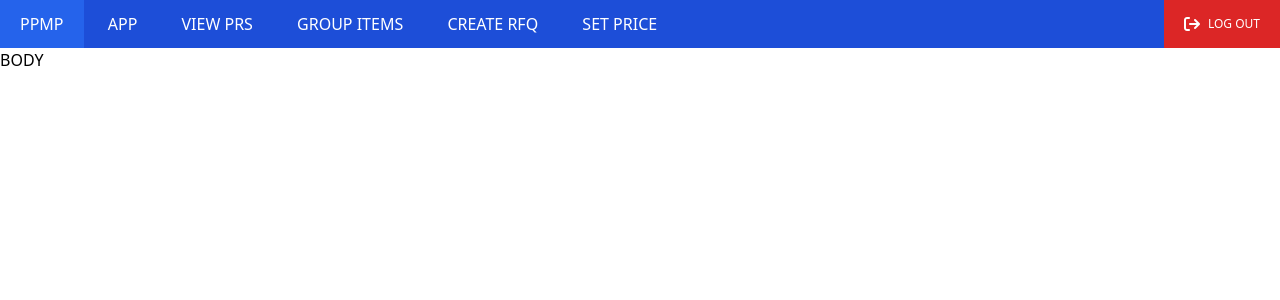
After one commit to eSmooothie/procurement_system, a Django app: template ppmp/templates/ppmp/ppmp.html in a window 1280 px wide. The commit adds this page. Shown: the top 300 px of the page. Run offline with Django 4.2, Linux system fonts and the light colour scheme; the template is opened without the code that fills it, so the values that code supplies are empty; some libraries are stand-ins or nearby versions.

Commit message:
Set up homepage and update db

```diff
--- /dev/null
+++ b/ppmp/templates/ppmp/menu.html
@@ -0,0 +1,21 @@
+
+<div class="">
+    <div class=" bg-blue-700 text-white font-medium flex justify-between">
+        <div class="">
+            <button class="px-5 py-3 hover:bg-blue-600 uppercase">PPMP</button>
+            <button class="px-5 py-3 hover:bg-blue-600 uppercase">APP</button>
+            <button class="px-5 py-3 hover:bg-blue-600 uppercase">view prs</button>
+            <button class="px-5 py-3 hover:bg-blue-600 uppercase">group items</button>
+            <button class="px-5 py-3 hover:bg-blue-600 uppercase">create rfq</button>
+            <button class="px-5 py-3 hover:bg-blue-600 uppercase">set price</button>
+        </div>
+        <div>
+            <a href="{% url 'logout_user' %}" class=" min-h-full">
+                <button class="px-5 py-3 bg-red-600 hover:bg-red-500 uppercase flex items-center min-h-full space-x-2">
+                    <i class="fa-solid fa-arrow-right-from-bracket"></i>
+                    <span class="text-xs">log out</span>
+                </button>
+            </a>
+        </div>
+    </div>
+</div>
--- a/ppmp/templates/ppmp/home.html
+++ b/ppmp/templates/ppmp/ppmp.html
@@ -1,6 +1,9 @@
 {% include "theme/header.html" %}
 <div>
-    <p>DONE</p>
-    <a href="{% url 'logout_user' %}">Logout</a>
+    {% include "ppmp/menu.html" %}
+
+    <div>
+        <h1>BODY</h1>
+    </div>
 </div>
 {% include "theme/footer.html" %}
--- a/ppmp/views.py
+++ b/ppmp/views.py
@@ -14,7 +14,7 @@ def index(request):
 
     return render(
         request=request,
-        template_name='ppmp/home.html',
+        template_name='ppmp/ppmp.html',
         context=context
         )
 
--- a/theme/static/css/dist/styles.css
+++ b/theme/static/css/dist/styles.css
@@ -816,6 +812,10 @@ select {
   height: 1rem;
 }
 
+.min-h-full {
+  min-height: 100%;
+}
+
 .min-h-screen {
   min-height: 100vh;
 }
@@ -844,12 +840,18 @@ select {
   align-items: center;
 }
 
-.justify-end {
-  justify-content: flex-end;
+.justify-center {
+  justify-content: center;
 }
 
-.justify-center {
-  justify-content: center;
+.justify-between {
+  justify-content: space-between;
+}
+
+.space-x-2 > :not([hidden]) ~ :not([hidden]) {
+  --tw-space-x-reverse: 0;
+  margin-right: calc(0.5rem * var(--tw-space-x-reverse));
+  margin-left: calc(0.5rem * calc(1 - var(--tw-space-x-reverse)));
 }
 
 .space-y-6 > :not([hidden]) ~ :not([hidden]) {
@@ -920,14 +912,9 @@ select {
   background-color: rgb(29 78 216 / var(--tw-bg-opacity));
 }
 
-.bg-gray-100 {
+.bg-red-600 {
   --tw-bg-opacity: 1;
-  background-color: rgb(243 244 246 / var(--tw-bg-opacity));
-}
-
-.bg-white {
-  --tw-bg-opacity: 1;
-  background-color: rgb(255 255 255 / var(--tw-bg-opacity));
+  background-color: rgb(220 38 38 / var(--tw-bg-opacity));
 }
 
 .px-5 {
@@ -982,6 +964,11 @@ select {
   line-height: 1;
 }
 
+.text-xs {
+  font-size: 0.75rem;
+  line-height: 1rem;
+}
+
 .text-3xl {
   font-size: 1.875rem;
   line-height: 2.25rem;
@@ -997,13 +984,12 @@ select {
   line-height: 1.25rem;
 }
 
-.text-xs {
-  font-size: 0.75rem;
-  line-height: 1rem;
+.font-medium {
+  font-weight: 500;
 }
 
-.font-medium {
-  font-weight: 500;
+.uppercase {
+  text-transform: uppercase;
 }
 
 .leading-normal {
@@ -1012,6 +998,11 @@ select {
 
 .tracking-normal {
   letter-spacing: 0em;
+}
+
+.text-white {
+  --tw-text-opacity: 1;
+  color: rgb(255 255 255 / var(--tw-text-opacity));
 }
 
 .text-gray-900 {
@@ -1028,36 +1019,25 @@ select {
   color: rgb(220 38 38 / var(--tw-text-opacity));
 }
 
-.text-white {
-  --tw-text-opacity: 1;
-  color: rgb(255 255 255 / var(--tw-text-opacity));
-}
-
-.text-blue-500 {
-  --tw-text-opacity: 1;
-  color: rgb(59 130 246 / var(--tw-text-opacity));
-}
-
-.text-blue-600 {
-  --tw-text-opacity: 1;
-  color: rgb(37 99 235 / var(--tw-text-opacity));
-}
-
 .text-blue-700 {
   --tw-text-opacity: 1;
   color: rgb(29 78 216 / var(--tw-text-opacity));
-}
-
-.shadow-md {
-  --tw-shadow: 0 4px 6px -1px rgb(0 0 0 / 0.1), 0 2px 4px -2px rgb(0 0 0 / 0.1);
-  --tw-shadow-colored: 0 4px 6px -1px var(--tw-shadow-color), 0 2px 4px -2px var(--tw-shadow-color);
-  box-shadow: var(--tw-ring-offset-shadow, 0 0 #0000), var(--tw-ring-shadow, 0 0 #0000), var(--tw-shadow);
 }
 
 .shadow-lg {
   --tw-shadow: 0 10px 15px -3px rgb(0 0 0 / 0.1), 0 4px 6px -4px rgb(0 0 0 / 0.1);
   --tw-shadow-colored: 0 10px 15px -3px var(--tw-shadow-color), 0 4px 6px -4px var(--tw-shadow-color);
   box-shadow: var(--tw-ring-offset-shadow, 0 0 #0000), var(--tw-ring-shadow, 0 0 #0000), var(--tw-shadow);
+}
+
+.hover\:bg-blue-600:hover {
+  --tw-bg-opacity: 1;
+  background-color: rgb(37 99 235 / var(--tw-bg-opacity));
+}
+
+.hover\:bg-red-500:hover {
+  --tw-bg-opacity: 1;
+  background-color: rgb(239 68 68 / var(--tw-bg-opacity));
 }
 
 .hover\:bg-blue-800:hover {
```
Also changed, not shown: other parts of theme/static/css/dist/styles.css (+7 -30 lines), ppmp/models.py (+4 -4 lines), ppmp/migrations/0004_rename_fq_quantity_orderdetails_first_quart_quant_and_more.py (added).
